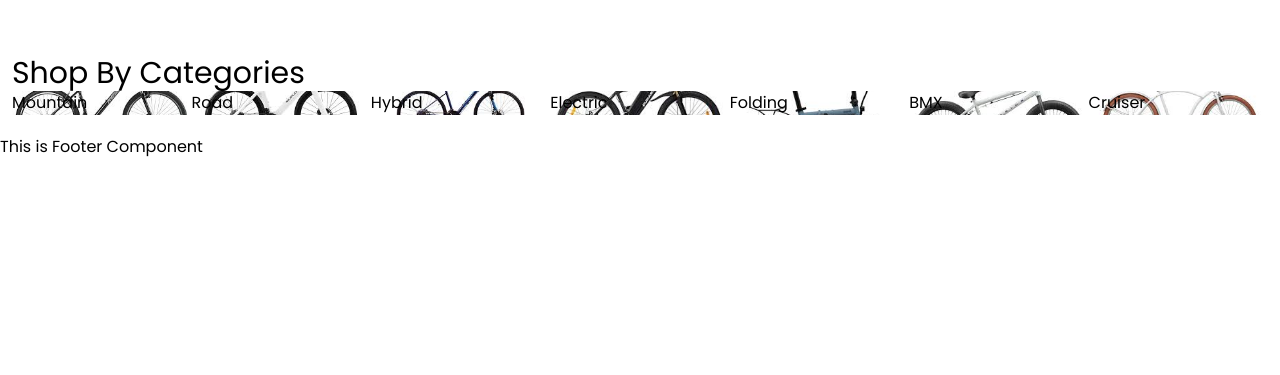
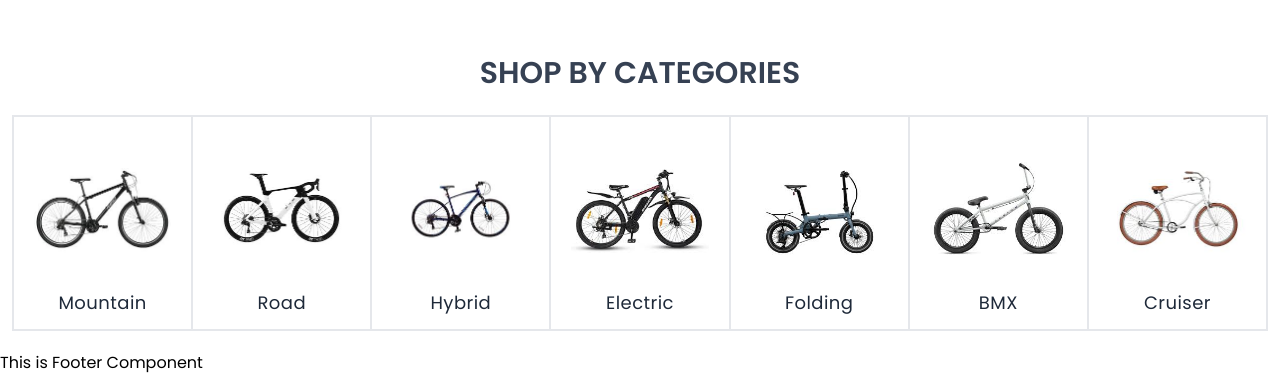
Before and after one commit to suny-webdevs/bicycle_store-client, a React (Vite) app: page / in a window 1280 px wide. Shown: the part 1675-2050 px from the top of the page. Before the commit the page ends 1834 px from the top, so only its background shows below. Built offline with nearby package versions, Linux system fonts and the light colour scheme; no server answers.

Commit message:
fix design shop by categories

```diff
--- /dev/null
+++ b/src/components/cards/CategoryCard.tsx
@@ -0,0 +1,23 @@
+type TCategoryCardProps = {
+  item: {
+    image: string;
+    title: string;
+  };
+};
+
+const CategoryCard = ({ item }: TCategoryCardProps) => {
+  const { image, title } = item;
+
+  return (
+    <div className="group size-full space-y-10 border-y border-gray-200 py-9 md:space-y-0 md:border-x md:px-5 md:py-3">
+      <div className="flex h-40 items-center justify-center">
+        <img src={image} alt={title} />
+      </div>
+      <h1 className="text-center text-2xl tracking-wide text-gray-800 capitalize group-hover:text-[#FA5252] md:text-lg">
+        {title}
+      </h1>
+    </div>
+  );
+};
+
+export default CategoryCard;
--- a/src/components/homepage/popularProducts/LatestProducts.tsx
+++ b/src/components/homepage/latestProducts/LatestProducts.tsx
@@ -1,6 +1,6 @@
 import { useGetAllBicyclesQuery } from "../../../redux/features/bicycles/bicycleApi";
 import { TBicycle } from "../../../interface/global";
-import ProductCard from "../../shared/ProductCard";
+import ProductCard from "../../cards/ProductCard";
 
 const LatestProducts = () => {
   const {
@@ -8,7 +8,6 @@ const LatestProducts = () => {
     isFetching,
     isLoading,
   } = useGetAllBicyclesQuery(undefined);
-  console.log("Bicycles", bicycles);
 
   if (isFetching || isLoading) {
     return <h1 className="text-3xl font-bold">Loading...</h1>;
--- a/src/components/homepage/shopByCategories/ShopByCategories.tsx
+++ b/src/components/homepage/shopByCategories/ShopByCategories.tsx
@@ -1,4 +1,3 @@
-import CategoryCard from "../../shared/CategoryCard";
 import mountainBike from "../../../assets/homepage/mountain-bike.jpeg";
 import roadBike from "../../../assets/homepage/road-bike.jpeg";
 import hybridBike from "../../../assets/homepage/hybrid-bike.jpeg";
@@ -6,6 +5,7 @@ import electricBike from "../../../assets/homepage/electric-bike.jpeg";
 import foldingBike from "../../../assets/homepage/folding-bike.jpeg";
 import bmxBike from "../../../assets/homepage/bmx-bike.jpeg";
 import cruiserBike from "../../../assets/homepage/cruiser-bike.jpeg";
+import CategoryCard from "../../cards/CategoryCard";
 
 const ShopByCategories = () => {
   const categories = [
@@ -41,8 +41,13 @@ const ShopByCategories = () => {
 
   return (
     <div>
-      <h1 className="text-3xl font-black">Shop By Categories</h1>
-      <div className="grid grid-cols-1 md:grid-cols-7">
+      <h1
+        style={{ fontWeight: 600 }}
+        className="mb-6 text-center text-3xl font-black text-gray-700 uppercase"
+      >
+        Shop By Categories
+      </h1>
+      <div className="grid grid-cols-1 border border-gray-200 md:grid-cols-7">
         {categories.map((item, index) => {
           return <CategoryCard key={index} item={item} />;
         })}
--- a/src/components/shared/CategoryCard.tsx
+++ /dev/null
@@ -1,23 +0,0 @@
-type TCategoryCardProps = {
-  item: {
-    image: string;
-    title: string;
-    // length: number;
-  };
-};
-
-const CategoryCard = ({ item }: TCategoryCardProps) => {
-  console.log("Category card", item);
-  const { image, title } = item;
-
-  return (
-    <div
-      style={{ backgroundImage: `url(${image})` }}
-      className="bg-cover bg-center bg-no-repeat"
-    >
-      <h1>{title}</h1>
-    </div>
-  );
-};
-
-export default CategoryCard;
--- a/src/pages/HomePage.tsx
+++ b/src/pages/HomePage.tsx
@@ -1,5 +1,5 @@
 import HeroSection from "../components/homepage/heroSection/HeroSection";
-import LatestProducts from "../components/homepage/popularProducts/LatestProducts";
+import LatestProducts from "../components/homepage/latestProducts/LatestProducts";
 import ShopByCategories from "../components/homepage/shopByCategories/ShopByCategories";
 // import TrendingProducts from "../components/homepage/trendingProducts/TrendingProducts";
 
```
Also changed, not shown: src/components/cards/ProductCard.tsx (renamed from src/components/shared/ProductCard.tsx).
